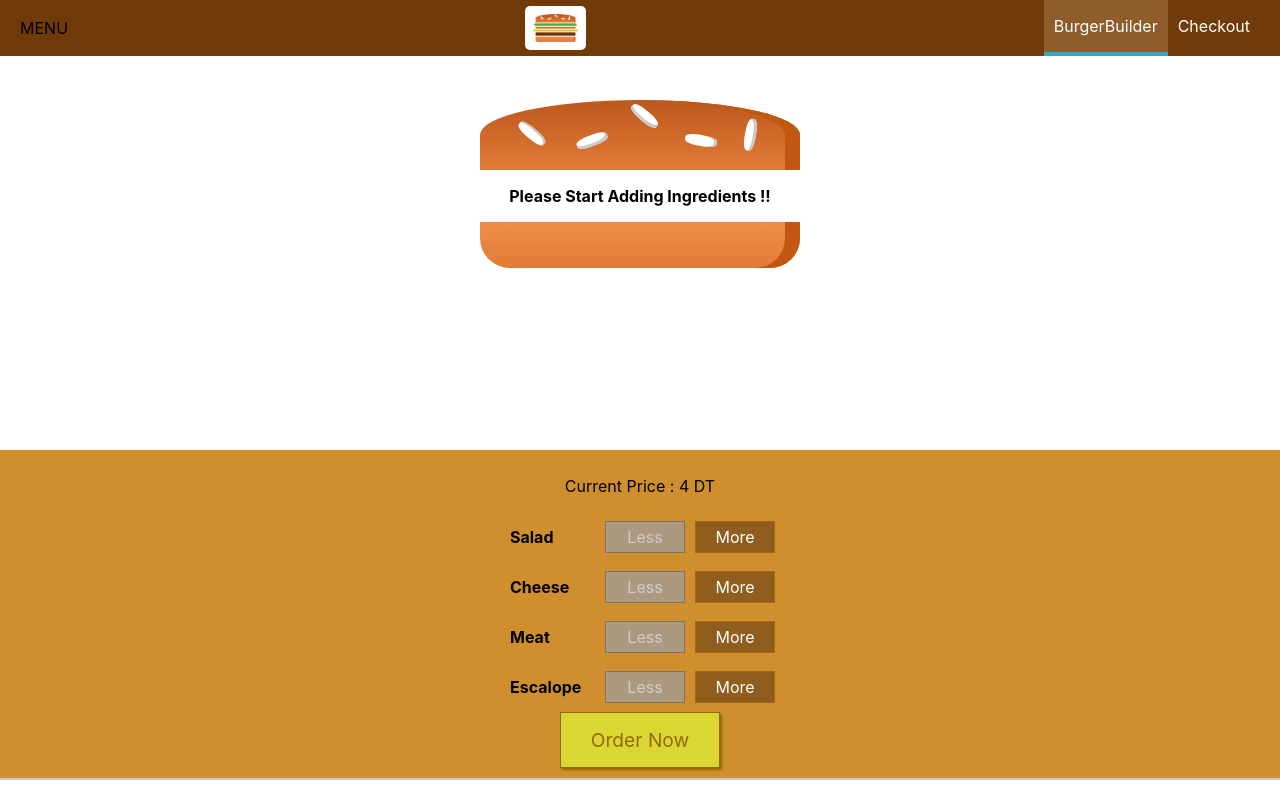
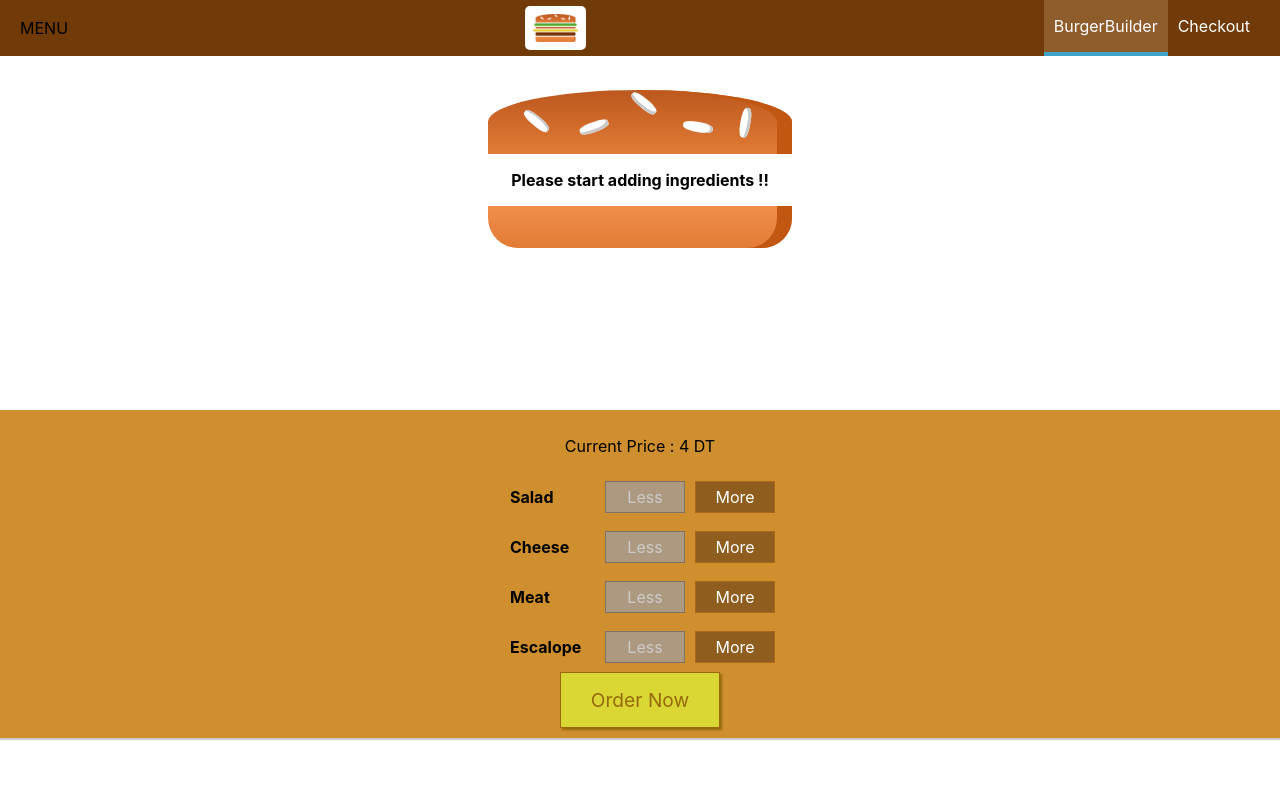
Before and after one commit to waelbentaleb/magic-burger-da3, a React (Create React App) app: page / in a window 1280 px wide. Built offline with nearby package versions, Linux system fonts and the light colour scheme.

Commit message:
burger css adjusting

```diff
--- a/src/components/BurgerBuilder/BuildControls/BuildControls.js
+++ b/src/components/BurgerBuilder/BuildControls/BuildControls.js
@@ -9,6 +9,7 @@ const buildControls = (props) => {
   for (let item of props.ingredients) {
     ingredientsControl.push(
       <BuildControl
+        key={item.id}
         label={item.label}
         addIngredient={() => { props.addIngredient(item.id) }}
         removeIngredient={() => { props.removeIngredient(item.id) }}
--- a/src/components/BurgerBuilder/Burger/Burger.js
+++ b/src/components/BurgerBuilder/Burger/Burger.js
@@ -17,7 +17,7 @@ const burger = (props) => {
   let message = null
 
   if (list.length === 0)
-    message = <p>Please Start Adding Ingredients !!</p>
+    message = <p>Please start adding ingredients !!</p>
 
   return (
     <div className={classes.Burger}>
--- a/src/components/BurgerBuilder/Burger/Burger.module.css
+++ b/src/components/BurgerBuilder/Burger/Burger.module.css
@@ -1,8 +1,8 @@
 .Burger {
-  width: 400px;
+  width: 380px;
   margin: auto;
-  margin-top: 100px;
-  height: 350px;
+  margin-top: 90px;
+  height: 320px;
   text-align: center;
   font-weight: bold;
   font-size: 1.2erm;
```
